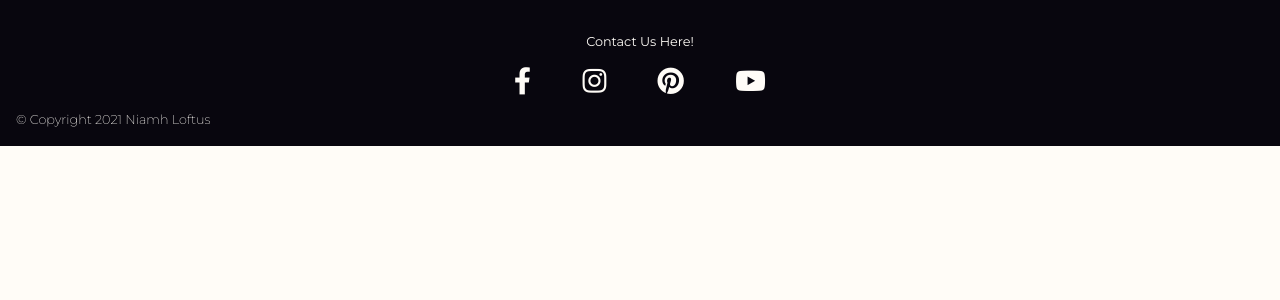
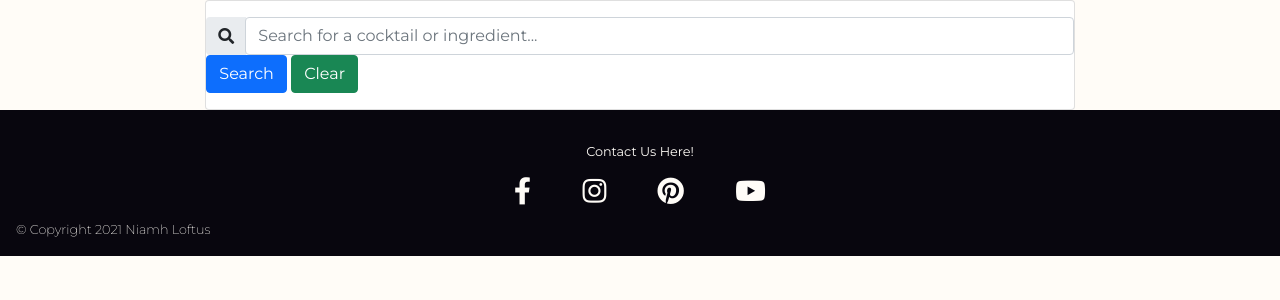
Before and after one commit to LoftusN13/ms3-pickyourpoison, a Flask app: page /search in a window 1280 px wide. Shown: the part 117-417 px from the top of the page. Run offline with Flask 2, Linux system fonts and the light colour scheme; data that the repository does not hold is empty; some libraries are stand-ins or nearby versions.

Commit message:
Add search bar functionality to main recipes page

```diff
--- a/templates/cocktails.html
+++ b/templates/cocktails.html
@@ -1,7 +1,30 @@
 {% extends "base.html" %}
 {% block content %}
 
+    <!-- SEARCH BAR -->
+    <div class="row justify-content-center">
+        <div class="card col-8">
+            <!-- search bar form -->
+            <form class="search-bar" method="POST" action="{{ url_for('search') }}">
+                <!-- search bar -->
+                <div class="input-group">
+                    <span class="input-group-text border-0" id="search-addon">
+                    <i class="fas fa-search"></i>
+                    </span>
+                    <input type="search" class="form-control rounded" placeholder="Search for a cocktail or ingredient..." aria-label="Search"
+                    aria-describedby="search-addon" name="search" id="search" minlength="3" />
+                </div>
+                <!-- search submit button -->
+                <button type="submit" class="btn btn-primary">Search</button>
+                <a href="{{ url_for('get_cocktails') }}" class="btn btn-success">Clear</a>
+            </form>
+        </div>
+    </div>
+    <!-- End of SEARCH BAR -->
+
+    <!-- COCKTAIL CARD PANELS -->
     <div class="row">
+        <!-- each recipe has its own card panel -->
         {% for recipe in recipes %}
             <div class="col-md-4">
                 <div class="card cocktail-card">
@@ -11,7 +34,9 @@
                         <p class="card-text">Main Alcohol: <strong>{{ recipe.category_name }}</strong></p>
                         <small>By: {{ recipe.created_by }}</small>
                     </div>
+                    <!-- will bring user to the expected recipe page -->
                     <a href="{{ url_for('cocktail_recipe', recipe_id=recipe._id) }}" class="btn btn-primary">View Recipe</a>
+
                     <!-- only allow author of recipe to have the option to Edit and Delete it -->
                     {% if recipe.created_by == session["user"] %}
                         <a href="{{ url_for('edit_cocktail', recipe_id=recipe._id) }}" class="btn btn-success">Edit</a>
@@ -21,6 +46,7 @@
             </div>
         {% endfor %}
     </div>
+    <!-- End of COCKTAIL CARD PANELS -->
 
 
 {% endblock %}
--- a/templates/index.html
+++ b/templates/index.html
@@ -18,7 +18,7 @@
                 </div>
                 <!-- search submit button -->
                 <button type="submit" class="btn btn-primary">Search</button>
-                <a href="#" class="btn btn-success">Clear</a>
+                <a href="{{ url_for('index') }}" class="btn btn-success">Clear</a>
             </form>
         </div>
     </div>
```
